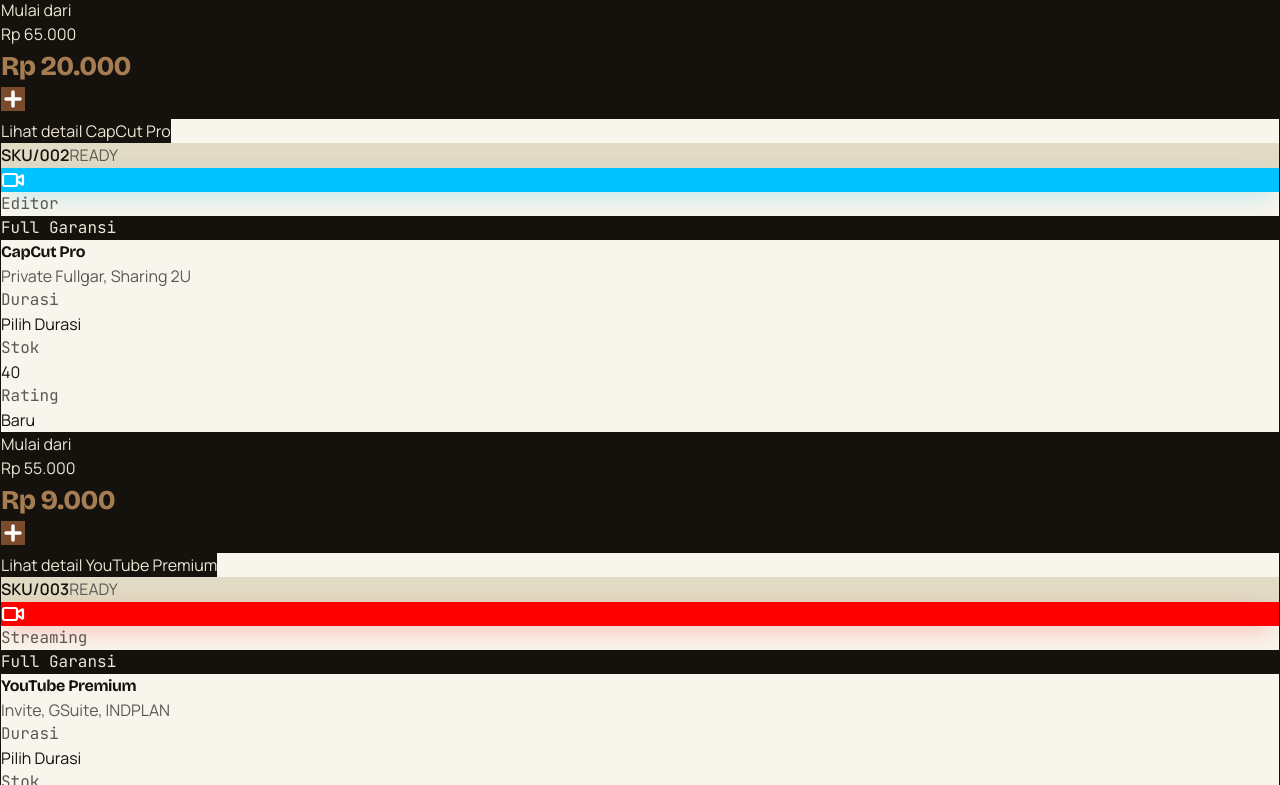
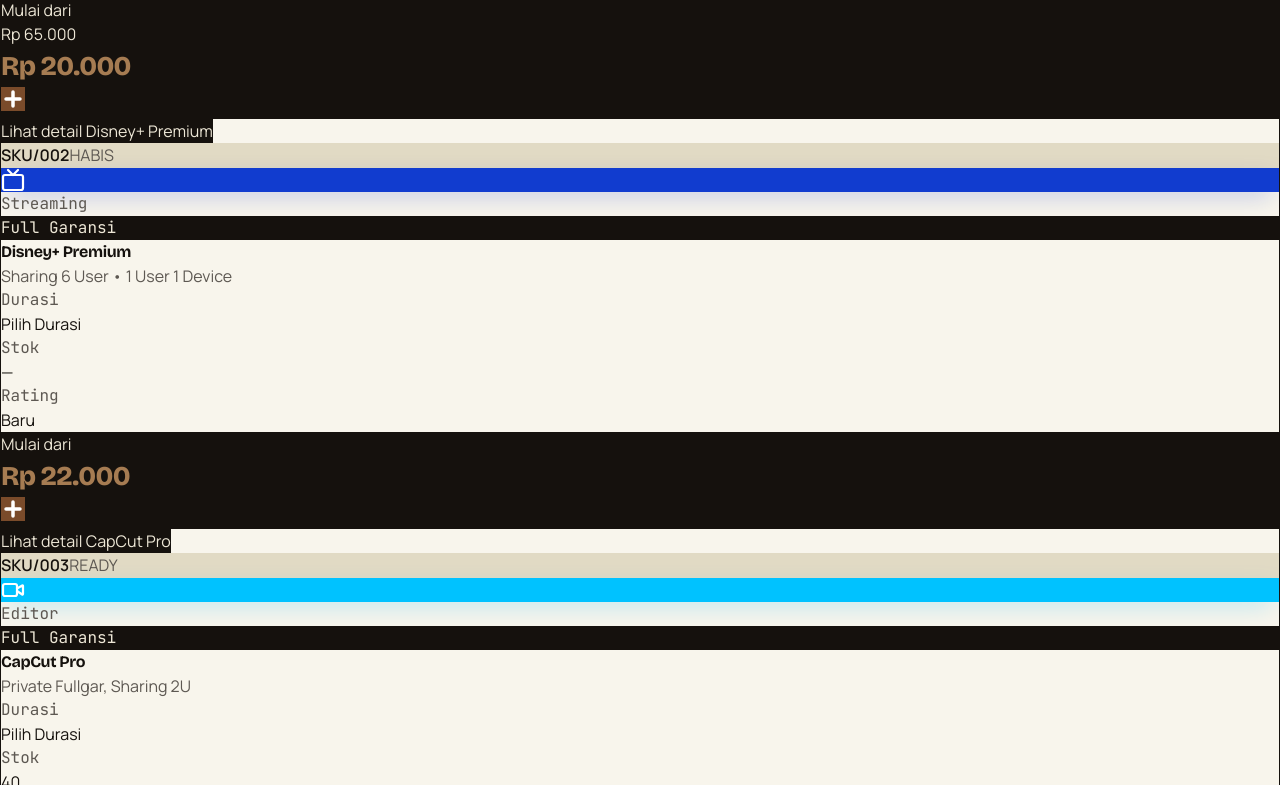
Before and after one commit to fajar337/PaluGada, a React (Vite) app: page / in a window 1280 px wide. Shown: the part 2015-2800 px from the top of the page. Built offline with nearby package versions, Linux system fonts and the light colour scheme.

Commit message:
feat: add Disney Plus product

```diff
--- a/src/features/palugada/constants.js
+++ b/src/features/palugada/constants.js
@@ -224,6 +224,44 @@
     pricingPlans: NETFLIX_PLANS,
   },
   {
+    id: "p_disney",
+    name: "Disney+ Premium",
+    category: "Streaming",
+    icon: "tv",
+    color: "#113CCF",
+    price: 22000,
+    oldPrice: 22000,
+    stock: 0,
+    duration: "Pilih Durasi",
+    tagline: "Sharing 6 User • 1 User 1 Device",
+    description:
+      "Disney+ Premium Sharing 6 User untuk 1 bulan. Setiap user memakai 1 perangkat agar terhindar dari screen limit, dengan OTP manual dan full garansi.",
+    features: [
+      "Kualitas gambar hingga 4K Ultra HD",
+      "Mendukung HDR dan Dolby Vision pada perangkat kompatibel",
+      "Bebas iklan",
+      "Mendukung download untuk ditonton offline",
+      "1 user hanya untuk 1 perangkat",
+      "Full garansi selama durasi",
+      "Bisa diperpanjang",
+      "OTP manual, mohon tidak terburu-buru",
+    ],
+    pricingPlans: [
+      {
+        id: "sharing-6-user",
+        name: "SHARING 6 USER",
+        options: [
+          {
+            id: "1-bulan-full-garansi",
+            duration: "1 Bulan - Full Garansi",
+            price: 22000,
+            stock: 0,
+          },
+        ],
+      },
+    ],
+  },
+  {
     id: "p_capcut",
     name: "CapCut Pro",
     category: "Editor",
@@ -343,6 +381,8 @@
     pricingPlans: CANVA_PLANS,
   },
 ];
+
+export const AUTO_SYNC_SEED_PRODUCT_IDS = ["p_disney"];
 
 export const ICONS = {
   tv: Tv,
```
Also changed, not shown: scripts/product-source.mjs (+10 -2 lines), src/features/palugada/lib/storage.js, 1 other file (tests, documents, lock files or other folders).
